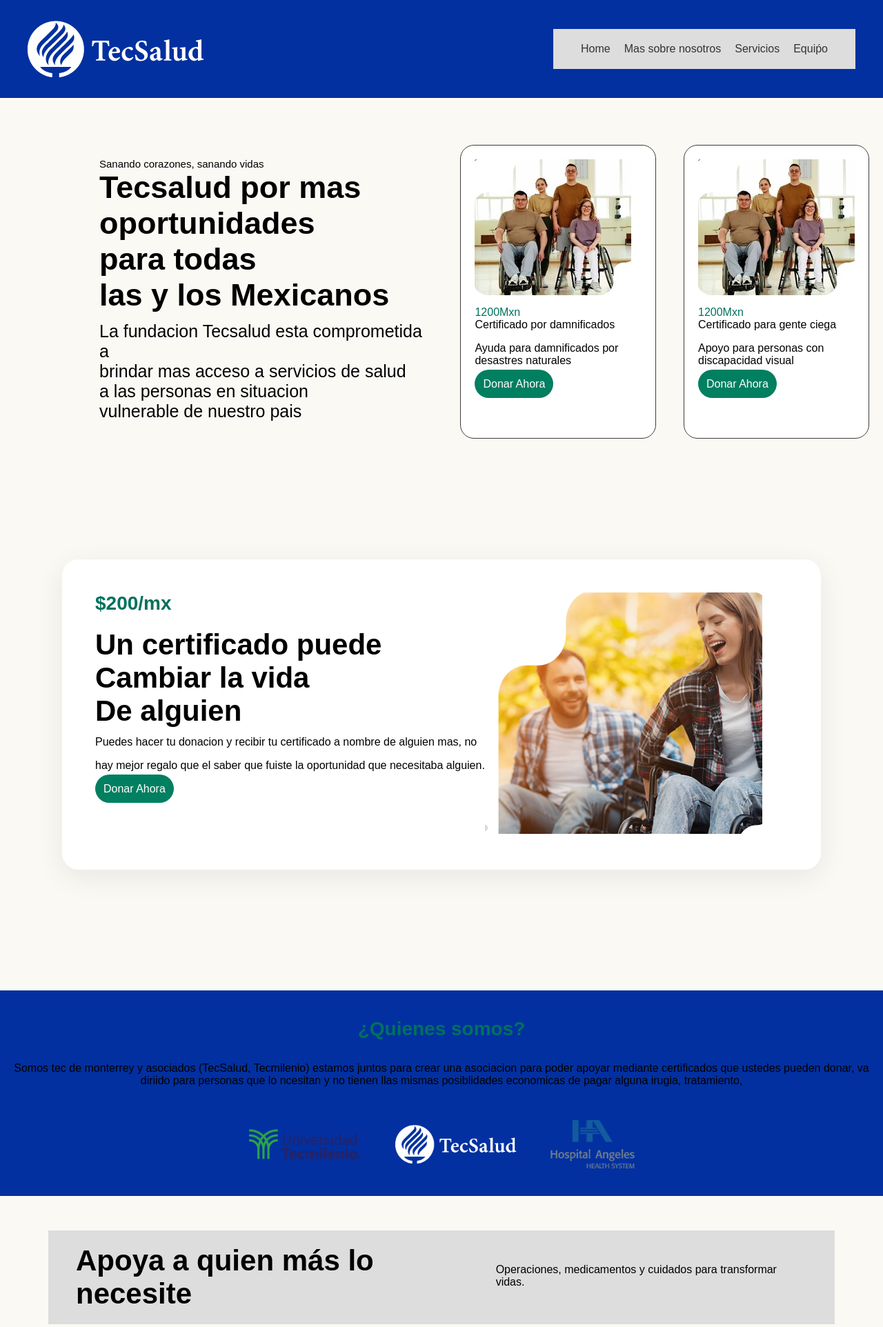
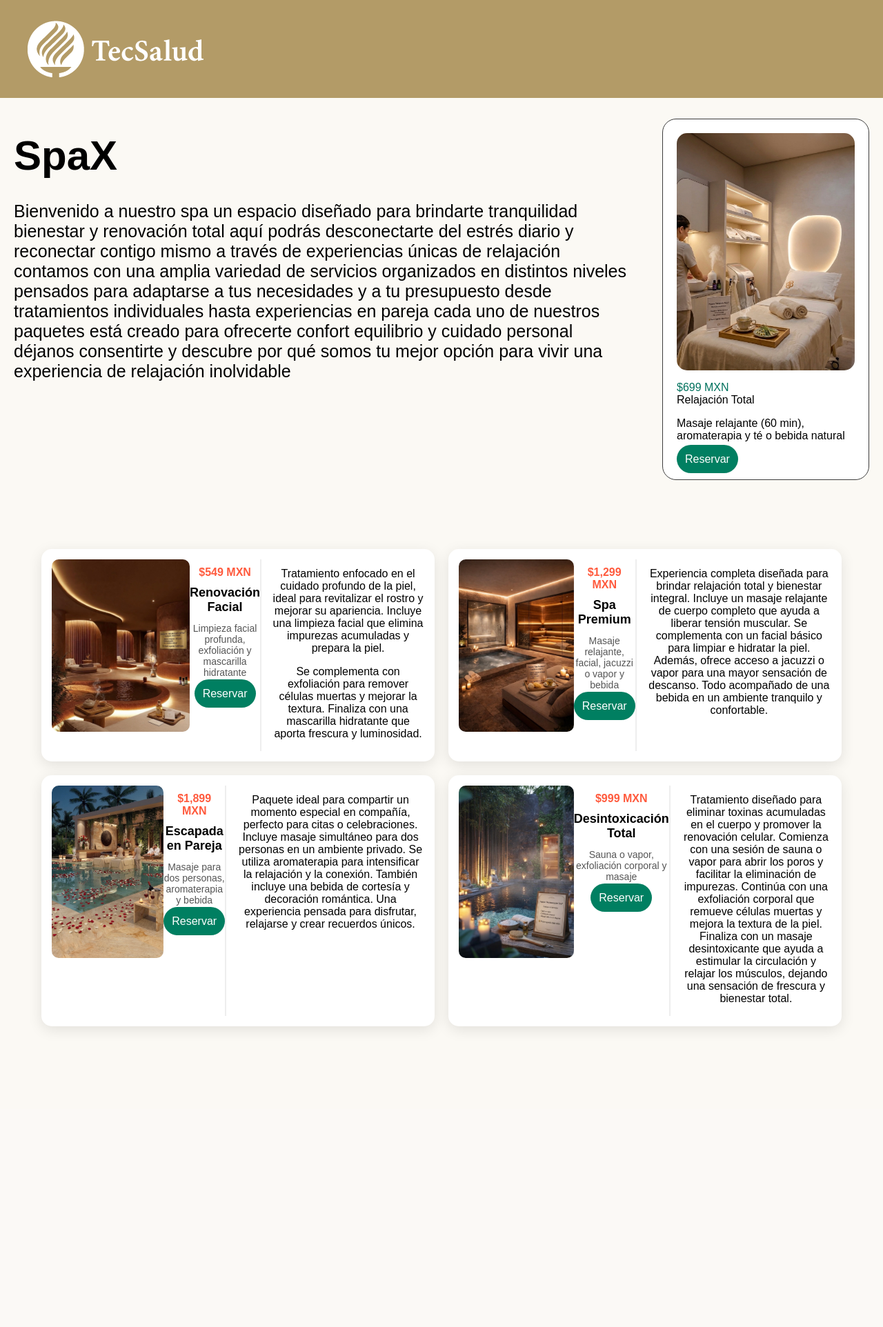
Before and after one commit to HernanEncina/Proyectos, a Flask app: page /main in a window 1280 px wide. Shown: the top 1924 px of the page at 69% size. After the commit the page ends 1495 px from the top, so only its background shows below. Run offline with Flask 3, Linux system fonts and the light colour scheme.

Commit message:
app lista

```diff
--- a/static/style/hernanstyle.css
+++ b/static/style/hernanstyle.css
@@ -20,15 +20,22 @@ html { background-color: rgb(249, 245, 232);}
 .main-content{
     display: flex;
     margin-top: 70px;
+    justify-content: space-between;
+    gap: 40px;
+    max-width: 12000px;
+    margin: 50px auto;
 }
 
 .highlight{
     font-family: Arial, Helvetica, sans-serif;
     font-weight: bolder;
-    font-size: 45px;
+    font-size: 60px;
     margin-top: 0px;
     margin-bottom: 0px;
+    line-height: 1.8;
 }
+
+
 
 .smol-text{
     font-family:  Arial, Helvetica, sans-serif;
@@ -42,6 +49,9 @@ html { background-color: rgb(249, 245, 232);}
     text-align: left;
     margin-left: 10%;
     margin-top: 7px;
+    max-width: 1200px;
+    margin: 0;
+    flex: 1;
 }
 
 .other-text{
@@ -53,13 +63,16 @@ html { background-color: rgb(249, 245, 232);}
 .box1{
     background-color: #FFFFFF;
     padding: 20px ;
-    margin-left: 40px;
+    margin: 0 auto;
     border-radius: 20px;
     border: 1px solid #3D3D3D;
     width: fit-content;
-
+    max-width: 300px;
 }
-
+.box1 img{
+    width: 100%;
+    border-radius: 15px;
+}
 .normal-text1{
     size: 4px;
     font-family:  Arial, Helvetica, sans-serif;
--- a/static/style/styl3.css
+++ b/static/style/styl3.css
@@ -5,7 +5,8 @@ body {
   }
 
   /* Fondo y centrado */
-  .hero {
+
+  hero {
     min-height: 100vh;
     display: flex;
     justify-content: center;
@@ -58,27 +59,6 @@ body {
     cursor: pointer;
   }
    /* Contenedor de logos */
-  .colaboradores {
-    text-align: center;
-    padding: 60px 40px;
-    background-color: rgb(223, 217, 214);
-    margin: 100px;
-  }
-
-  .colaboradores h3 {
-    font-size: 20px;
-    margin-bottom: 32px;
-    color: #000;
-  }
-
-  /* Contenedor de logos */
-  .logos {
-    display: flex;
-    justify-content: center;
-    align-items: center;
-    gap: 40px;
-    flex-wrap: wrap; /* para móvil */
-  }
 
   /* Imágenes */
 
@@ -119,10 +99,151 @@ body {
     object-fit: contain;
   }
   .header-container {
-    background-color: rgb(2, 48, 160);
+    background-color: rgb(179, 155, 103);
     padding: 20px 40px;
     margin-left: calc(-50vw + 50%);
     width: 100vw;
     margin: calc(-50vw + 50%);
+  }
 
+
+
+  .pack2 {
+    display: flex;
+    flex-direction: row;
+    align-items: center;
+    justify-content: center;
+    margin-top: 70px;
+    justify-content: space-between;
+    gap: 50px;
+    max-width: 1200px;
+    margin: 50px auto;
+  }
+
+  .textpack2 {
+      text-align: left;
+      margin-left: 10%;
+      margin-top: 7px;
+      max-width: 1200px;
+      margin: 0;
+      flex: 1;
+    }
+
+  .pack3 {
+    display: flex;
+    flex-direction: row;
+    align-items: center;
+    justify-content: center;
+    margin-top: 70px;
+    justify-content: space-between;
+    gap: 50px;
+    max-width: 1200px;
+    margin: 50px auto;
+  }
+
+  .textpack3 {
+    text-align: left;
+    margin-left: 10%;
+    margin-top: 7px;
+    max-width: 1200px;
+    margin: 0;
+    flex: 1;
+  }
+
+
+
+ .pack4 {
+    display: flex;
+    flex-direction: row;
+    align-items: center;
+    justify-content: center;
+    margin-top: 70px;
+    justify-content: space-between;
+    gap: 50px;
+    max-width: 1200px;
+    margin: 50px auto;
+  }
+
+  .textpack4 {
+    text-align: left;
+    margin-left: 10%;
+    margin-top: 7px;
+    max-width: 1200px;
+    margin: 0;
+    flex: 1;
+  }
+
+  .textpack5 {
+    text-align: left;
+    margin-left: 10%;
+    margin-top: 7px;
+    max-width: 1200px;
+    margin: 0;
+    flex: 1;
+  }
+
+  .pack5 {
+    display: flex;
+    flex-direction: row;
+    align-items: center;
+    justify-content: center;
+    margin-top: 70px;
+    justify-content: space-between;
+    gap: 50px;
+    max-width: 1200px;
+    margin: 50px auto;
+  }
+
+  .cards {
+    display: grid;
+    grid-template-columns: repeat(auto-fit, minmax(500px, 1fr));
+    gap: 20px;
 }
+
+  .card {
+    display: flex;
+    background: white;
+    border-radius: 15px;
+    padding: 15px;
+    box-shadow: 0 5px 20px rgba(0,0,0,0.1);
+    text-align: center;
+}
+
+ .card img {
+    width: 100%;
+    height: 250px;
+    object-fit: cover;
+    border-radius: 10px;
+}
+
+  .text {
+    max-width: 400px;
+    font-size: 15px;
+    line-height: 1.6;
+}
+
+.pack {
+  display: flex;
+  justify-content: space-between;
+  align-items: flex-start;
+  max-width: 1500px;
+  margin: 100px 0;
+  padding: 0 40px;
+  gap: 60px;
+}
+.extra-text {
+    border-left: 2px solid #eee;
+    padding-left: 15px;
+}
+.card .description {
+    font-size: 14px;
+    color: #555;
+}
+
+.card .title {
+    font-size: 18px;
+}
+
+.card .price {
+    font-size: 16px;
+}
--- a/static/style/styleR.css
+++ b/static/style/styleR.css
@@ -24,22 +24,6 @@ body {
     margin: 0 auto;
 }
 
-.card {
-    background: white;
-    border-radius: 25px;
-    padding: 20px;
-    border: 1px solid #ddd;
-    display: flex;
-    flex-direction: column;
-}
-
-.card img {
-    width: 100%;
-    height: 250px;
-    object-fit: cover;
-    border-radius: 20px;
-    display: block;
-}
 
 .price { color: var(--price-orange); font-weight: bold; margin-top: 10px; }
 .title { font-weight: bold; font-size: 1.2rem; margin: 10px 0; }
@@ -51,4 +35,6 @@ body {
     border-radius: 25px;
     text-decoration: none;
     margin-top: 15px;
+    align-self: flex-start;
+    width: fit-content;
 }
--- a/templates/proyecto.html
+++ b/templates/proyecto.html
@@ -2,167 +2,150 @@
 <html>
 
 <head>
-    <link rel="stylesheet" href="{{ url_for('static', filename='style/hernanstyle.css') }}"><!--- enlace a css  Hernan -->
-    <link rel="stylesheet" href="{{ url_for('static', filename='style/styl3.css') }}">  <!--- enlace a css  Cristian -->
-    <link rel="stylesheet" href="{{ url_for('static', filename='style/styles.css') }}">  <!--- enlace a css  rolando -->
+    <link rel="stylesheet" href="{{ url_for('static', filename='style/hernanstyle.css') }}">
+    <link rel="stylesheet" href="{{ url_for('static', filename='style/styl3.css') }}">
+    <link rel="stylesheet" href="{{ url_for('static', filename='style/styles.css') }}">
     <link rel="stylesheet" href="{{ url_for('static', filename='style/styleR.css') }}">
-    <title>
-        Tecsalud
-    </title>
-    <link rel="icon" type="image/png" href=>
+    <title>Tecsalud</title>
 </head>
 
 <body>
 
-    <div class="header-container"  id="home">
-        <!--<img src="{{ url_for('static', filename='images/morro.jpeg') }}" alt="Logo de tecsalud" class="logo">-->
-        <img src="{{ url_for('static', filename='images/logotecs.png') }}" alt="Logo de tecsalud" class="logo">
-        <nav class="navbar">
-            <a href="#home">Home</a>
-            <a href="#news">Mas sobre nosotros</a>
-            <a href="#contact">Servicios</a>
-            <a href="#about">Equiṕo</a>
-        </nav>
+
+    <div class="header-container" id="home">
+        <img src="{{ url_for('static', filename='images/logotecs.png') }}" class="logo">
     </div>
-    <br>
+
     <main>
+
+        <!-- RESENTACIÓN SPA -->
         <section class="main-content">
             <div class="main-text">
-            <p class="smol-text">Sanando corazones, sanando vidas</p>
-            <p class="highlight">Tecsalud por mas oportunidades <br> para todas <br>las y los Mexicanos</p>
-            <p class="other-text"> La fundacion Tecsalud esta comprometida a <br> brindar mas acceso a servicios de salud <br> a las personas en situacion<br>vulnerable de nuestro pais</p>
+                <p class="highlight">SpaX</p>
+                <p class="other-text">
+                    Bienvenido a nuestro spa un espacio diseñado para brindarte tranquilidad bienestar y renovación total aquí podrás desconectarte del estrés diario y reconectar contigo mismo a través de experiencias únicas de relajación contamos con una amplia variedad de servicios organizados en distintos niveles pensados para adaptarse a tus necesidades y a tu presupuesto desde tratamientos individuales hasta experiencias en pareja cada uno de nuestros paquetes está creado para ofrecerte confort equilibrio y cuidado personal déjanos consentirte y descubre por qué somos tu mejor opción para vivir una experiencia de relajación inolvidable
+                </p>
             </div>
-        <!-- CERTIFICADO 1: Certificado por damnificados -->
             <div class="box1">
-            <img src="{{ url_for('static', filename='images/disabled1.jpeg') }}" alt="Personas en sillas de ruedas">
-            <br>
-            <p class="card-price"> 1200Mxn </p>
-            <p class="normal-text1">Certificado por damnificados</p>
-            <p class="normal-text1" > Ayuda para damnificados por desastres naturales </p>
-            <a href="/orden" class="btn-donate">Donar Ahora</a>
-        </div>
-        <!-- CERTIFICADO 2: Certificado para gente ciega -->
-        <div class="box2">
-            <img src="{{ url_for('static', filename='images/disabled1.jpeg') }}" alt="Personas en sillas de ruedas">
-            <br>
-            <p class="card-price"> 1200Mxn </p>
-            <p class="normal-text1">Certificado para gente ciega</p>
-            <p class="normal-text1" > Apoyo para personas con discapacidad visual </p>
-            <a href="/orden" class="btn-donate">Donar Ahora</a>
-        </div>
-    </section>
-        <!-- fin parte de hernan--------------------------------------------------------------------------------------------->
-
-
-        <section class="hero" id="news">
-            <div class="seccion seccioncolor">
-              <div>
-                  <h2> $200/mx</h2>
-                  <h1>Un certificado puede</h1>
-                  <h1>Cambiar la vida</h1>
-                  <h1>De alguien</h1>
-                  <p>Puedes hacer tu donacion y recibir tu certificado a nombre de alguien mas, no</p>
-                  <p>hay mejor regalo que el saber que fuiste la oportunidad que necesitaba alguien.</p>
-                  <a href="/orden" class="btn-donate">Donar Ahora</a>
-              </div>
-
-              <div>
-                <img src="{{ url_for('static', filename='images/discapacitados.png') }}"alt="Imagen discapacitados">
-              </div>
-            </div>
-          </section>
-
-            </section>
-
-            <section class="tec" id="about">
-              <div class="teccolor">
-                  <h2> ¿Quienes somos?</h2>
-                  <p>Somos tec de monterrey y asociados (TecSalud, Tecmilenio) estamos juntos para crear una asociacion para poder apoyar mediante certificados que ustedes pueden donar, va diriido para personas que lo ncesitan y no tienen llas mismas posiblidades economicas de pagar alguna irugia, tratamiento,</p>
-              <div class="teclogos">
-                      <img src="{{ url_for('static', filename='images/Tecmilenio.png') }}" alt="Tec Salud">
-                      <img src="{{ url_for('static', filename='images/logotecs.png') }}" alt="Tec">
-                      <img src="{{ url_for('static', filename='images/logo-hospital-angeles.png') }}"alt="Tecmilenio">
-
-                  </div>
+            <img src="{{ url_for('static', filename='images/paquete1.jpg') }}">
+            <p class="card-price">$699 MXN</p>
+            <p class="normal-text1">Relajación Total</p>
+            <p class="normal-text1">Masaje relajante (60 min), aromaterapia y té o bebida natural</p>
+            <a href="/orden" class="btn-donate">Reservar</a>
         </div>
         </section>
 
 
-  <!-- fin parte de cristian--------------------------------------------------------------------------------------------->
 
-              <div class="header">
-                <h1>Apoya a quien más lo necesite</h1>
-                <p>Operaciones, medicamentos y cuidados para transformar vidas.</p>
+<section class="pack">
+
+    <div class="cards">
+
+        <!-- PACK 2 -->
+        <div class="card">
+                <img src="{{ url_for('static', filename='images/paquete2.jpg') }}">
+                <div class="info">
+                    <div class="price">$549 MXN</div>
+                    <div class="title">Renovación Facial</div>
+                    <p class="description">
+                        Limpieza facial profunda, exfoliación y mascarilla hidratante
+                    </p>
+                    <a href="/orden" class="btn-donate">Reservar</a>
                 </div>
 
-            <div class="grid-container">
-
-                <!-- CERTIFICADO 3: Certificado donante lite -->
-                <div class="card">
-                    <img src="{{ url_for('static', filename='images/becastec.jpeg') }}" alt="Campaña">
-                    <div class="price">$500 MXN</div>
-                    <div class="title">Certificado donante lite</div>
-                    <p class="description">Certificado básico de donación</p>
-                    <a href="/orden" class="btn-donate">Donar Ahora</a>
+            <div class="extra-text">
+                <p>
+                    Tratamiento enfocado en el cuidado profundo de la piel, ideal para
+                    revitalizar el rostro y mejorar su apariencia. Incluye una limpieza
+                    facial que elimina impurezas acumuladas y prepara la piel.
+                </p>
+                <p>
+                    Se complementa con exfoliación para remover células muertas y mejorar
+                    la textura. Finaliza con una mascarilla hidratante que aporta frescura
+                    y luminosidad.
+                </p>
+            </div>
         </div>
 
-                <!-- CERTIFICADO 4: Certificado donante plus -->
+
+        <!-- PACK 3 -->
         <div class="card">
-                    <img src="{{ url_for('static', filename='images/tecsaludcert.png') }}" alt="Campaña">
-                    <div class="price">$1,000 MXN</div>
-                    <div class="title">Certificado donante plus</div>
-                    <p class="description">Certificado premium con beneficios especiales</p>
-                    <a href= /orden class="btn-donate">Donar Ahora</a>
+            <img src="{{ url_for('static', filename='images/paquete3.jpg') }}">
+            <div class="info">
+                <div class="price">$1,299 MXN</div>
+                <div class="title">Spa Premium</div>
+                <p class="description">
+                    Masaje relajante, facial, jacuzzi o vapor y bebida
+                </p>
+                <a href="/orden" class="btn-donate">Reservar</a>
             </div>
 
-                <!-- CERTIFICADO 5: Certificado infantil -->
-                <div class="card">
-                    <img src="{{ url_for('static', filename='images/Lideres del mañana.png') }}" alt="Campaña">
-                    <div class="price">$2,000 MXN</div>
-                    <div class="title">Certificado infantil</div>
-                    <p class="description">Apoyo para programas infantiles</p>
-                    <a href="/orden" class="btn-donate">Donar Ahora</a>
+            <div class="extra-text">
+                <p>
+                    Experiencia completa diseñada para brindar relajación total y bienestar integral.
+                     Incluye un masaje relajante de cuerpo completo que ayuda a liberar tensión muscular.
+                    Se complementa con un facial básico para limpiar e hidratar la piel.
+                    Además, ofrece acceso a jacuzzi o vapor para una mayor sensación de descanso.
+                    Todo acompañado de una bebida en un ambiente tranquilo y confortable.
+
+                </p>
+            </div>
         </div>
 
-                <!-- CERTIFICADO 6: Certificado adulto mayor -->
+        <!-- PACK 4 -->
         <div class="card">
-                    <img src="{{ url_for('static', filename='images/Niños .png') }}" alt="Cirugías">
-                    <div class="price">Monto Variable</div>
-                    <div class="title">Certificado adulto mayor</div>
-                    <p class="description">Apoyo para programas de adultos mayores</p>
-                    <a href="/orden" class="btn-donate">Donar Ahora</a>
+            <img src="{{ url_for('static', filename='images/paquete4.jpg') }}">
+            <div class="info">
+                <div class="price">$1,899 MXN</div>
+                <div class="title">Escapada en Pareja</div>
+                <p class="description">
+                    Masaje para dos personas, aromaterapia y bebida
+                </p>
+                <a href="/orden" class="btn-donate">Reservar</a>
             </div>
 
-                <!-- CERTIFICADO 7: Certificado educación -->
-                <div class="card">
-                  <img src="{{ url_for('static', filename='images/mamassolteras.jpg') }}" alt="Cojones">
-                  <div class="price">Monto Variable</div>
-                  <div class="title">Certificado educación</div>
-                  <p class="description">Fondo para becas educativas</p>
-                  <a href="/orden" class="btn-donate">Donar Ahora</a>
+            <div class="extra-text">
+                <p>
+                    Paquete ideal para compartir un momento especial en compañía, perfecto para citas o celebraciones.
+                    Incluye masaje simultáneo para dos personas en un ambiente privado.
+                    Se utiliza aromaterapia para intensificar la relajación y la conexión.
+                    También incluye una bebida de cortesía y decoración romántica.
+                     Una experiencia pensada para disfrutar, relajarse y crear recuerdos únicos.
+                </p>
+            </div>
         </div>
 
-              <!-- CERTIFICADO 8: Certificado salud -->
+        <!-- PACK 5 -->
         <div class="card">
-                <img src="{{ url_for('static', filename='images/reinamadrecert.jpeg') }}" alt="Pussy">
-                <div class="price">Monto Variable</div>
-                <div class="title">Certificado salud</div>
-                <p class="description">Apoyo para programas de salud</p>
-                <a href="/orden" class="btn-donate">Donar Ahora</a>
+            <img src="{{ url_for('static', filename='images/paquete5.jpg') }}">
+            <div class="info">
+                <div class="price">$999 MXN</div>
+                <div class="title">Desintoxicación Total</div>
+                <p class="description">
+                    Sauna o vapor, exfoliación corporal y masaje
+                </p>
+                <a href="/orden" class="btn-donate">Reservar</a>
             </div>
+            <div class="extra-text">
+                <p>
+                    Tratamiento diseñado para eliminar toxinas acumuladas en el cuerpo y promover la renovación celular.
+                    Comienza con una sesión de sauna o vapor para abrir los poros y facilitar la eliminación de impurezas.
+                    Continúa con una exfoliación corporal que remueve células muertas y mejora la textura de la piel.
+                    Finaliza con un masaje desintoxicante que ayuda a estimular la circulación y relajar los músculos, dejando una sensación de frescura y bienestar total.
+                </p>
         </div>
-          <!-- fin parte de Rolando--------------------------------------------------------------------------------------------->
 
-          <section class="colaboradores" id="contact">
-            <h3>Colaboradores con diferentes hospitales en la república</h3>
+    </div>
 
-            <div class="logos">
-              <img src="{{ url_for('static', filename='images/logo-hospital-angeles.png') }}" alt="Hospital 1">
-              <img src="{{ url_for('static', filename='images/lmedicasur.svg') }}" alt="Hospital 2">
-              <img src="{{ url_for('static', filename='images/logotecs.png') }}" alt="Hospital 3">
-              <img src="{{ url_for('static', filename='images/lreina.png') }}" alt="Hospital 4">
+
     </div>
+
 </section>
+
+
+
     </main>
+
+</Section>
 </body>
 </html>
```
Also changed, not shown: static/images/Paquete1.jpg (added), static/images/Paquete2.jpg (added), static/images/Paquete3.jpg (added), static/images/Paquete4.jpg (added), static/images/Paquete5.jpg (added), 4 other files. Lines whose indentation alone changed are shown as unchanged.
